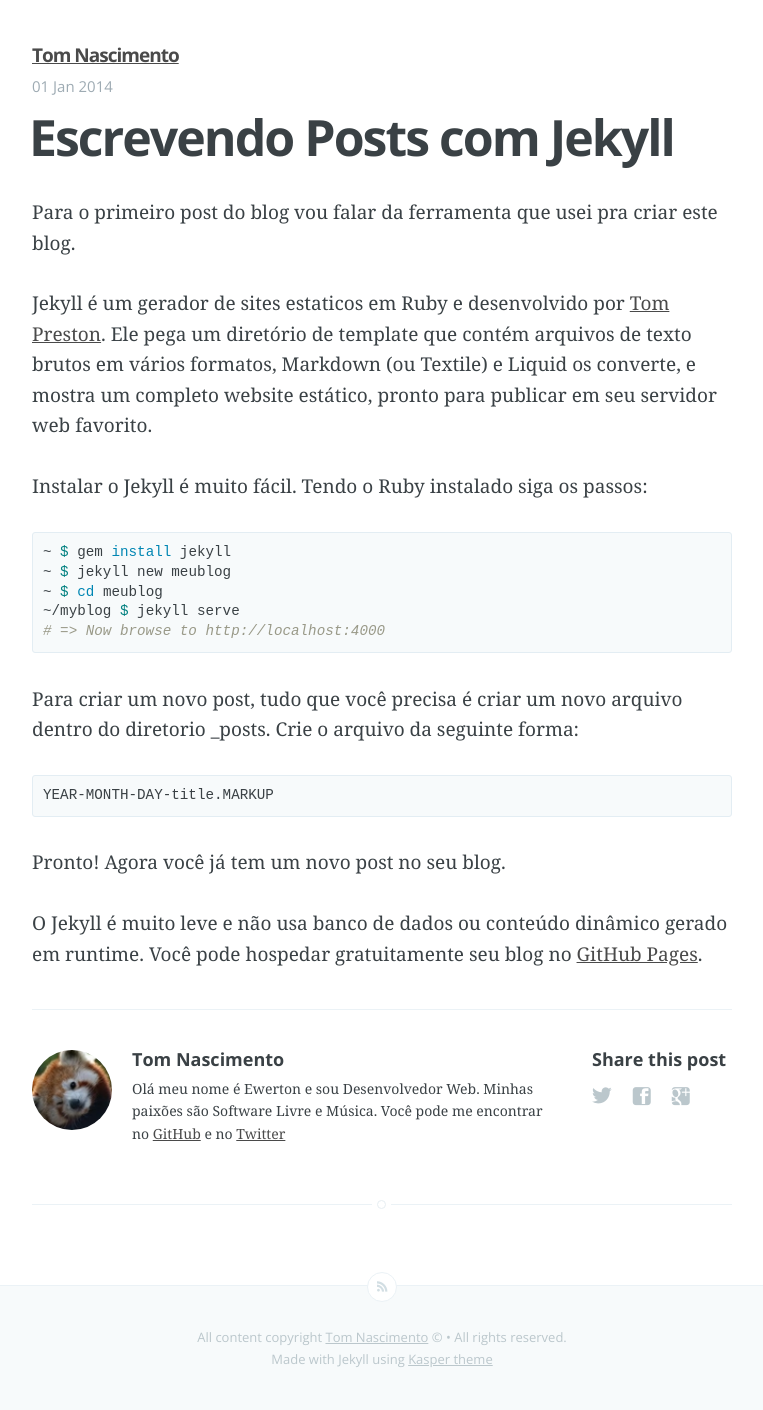
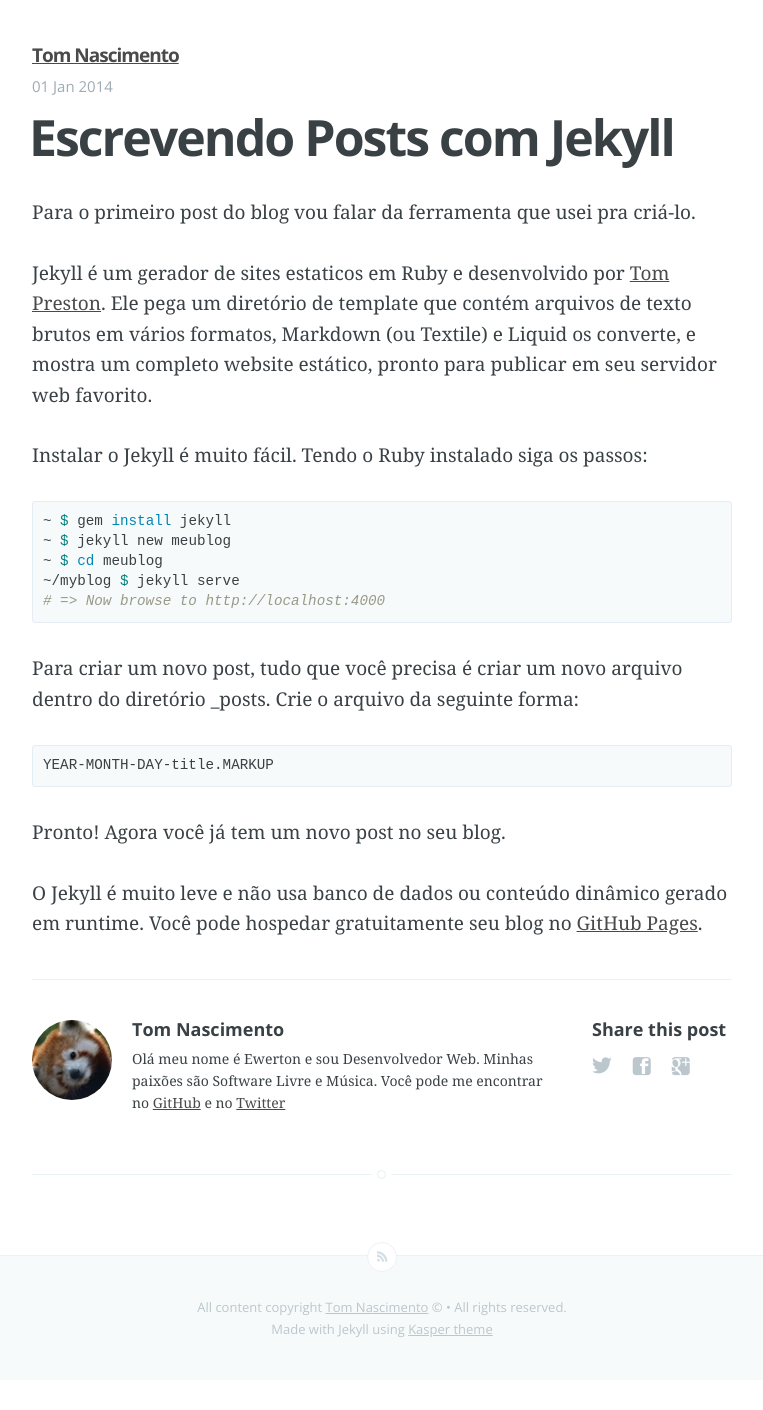
Before and after one commit to mjmendo/mjmendo.github.io, a Jekyll site: the page built from _posts/2014-01-01-helloword.md, in a window 1280 px wide. Shown: the whole page, without its empty margins (258-1021 px from the left). Built offline with Jekyll 4.4.1, drawn with Linux system fonts in a browser that asks for light colours; Markdown is read by kramdown in place of the engine named in the settings; after the commit the page ends 1380 px from its top, so only the background shows below that.

Commit message:
correcoes

```diff
--- a/_posts/2014-01-01-helloword.md
+++ b/_posts/2014-01-01-helloword.md
@@ -5,9 +5,13 @@ date:   2014-01-01 20:00:00
 categories: iniciante
 ---
 
-Para o primeiro post do blog vou falar da ferramenta que usei pra criar este blog.
+Para o primeiro post do blog vou falar da ferramenta que usei pra criá-lo.
 
-Jekyll é um gerador de sites estaticos em Ruby e desenvolvido por <a href="tom.preston-werner.com">Tom Preston</a>. Ele pega um diretório de template que contém arquivos de texto brutos em vários formatos, Markdown (ou Textile) e Liquid os converte, e mostra um completo website estático, pronto para publicar em seu servidor web favorito.
+Jekyll é um gerador de sites estaticos em Ruby e desenvolvido por
+<a href="tom.preston-werner.com">Tom Preston</a>. Ele pega um diretório de
+template que contém arquivos de texto brutos em vários formatos,
+Markdown (ou Textile) e Liquid os converte, e mostra um completo website
+estático, pronto para publicar em seu servidor web favorito.
 
 Instalar o Jekyll é muito fácil. Tendo o Ruby instalado siga os passos:
 
@@ -19,7 +23,8 @@ Instalar o Jekyll é muito fácil. Tendo o Ruby instalado siga os passos:
 # => Now browse to http://localhost:4000
 {% endhighlight %}
 
-Para criar um novo post, tudo que você precisa é criar um novo arquivo dentro do diretorio _posts.
+Para criar um novo post, tudo que você precisa é criar um novo arquivo dentro
+do diretório _posts.
 Crie o arquivo da seguinte forma:
 
 {% highlight bash %}
@@ -28,4 +33,5 @@ YEAR-MONTH-DAY-title.MARKUP
 
 Pronto! Agora você já tem um novo post no seu blog.
 
-O Jekyll é muito leve e não usa banco de dados ou conteúdo dinâmico gerado em runtime. Você pode hospedar gratuitamente seu blog no <a href="http://pages.github.com/">GitHub Pages</a>.
+O Jekyll é muito leve e não usa banco de dados ou conteúdo dinâmico gerado em
+runtime. Você pode hospedar gratuitamente seu blog no <a href="http://pages.github.com/">GitHub Pages</a>.
```
